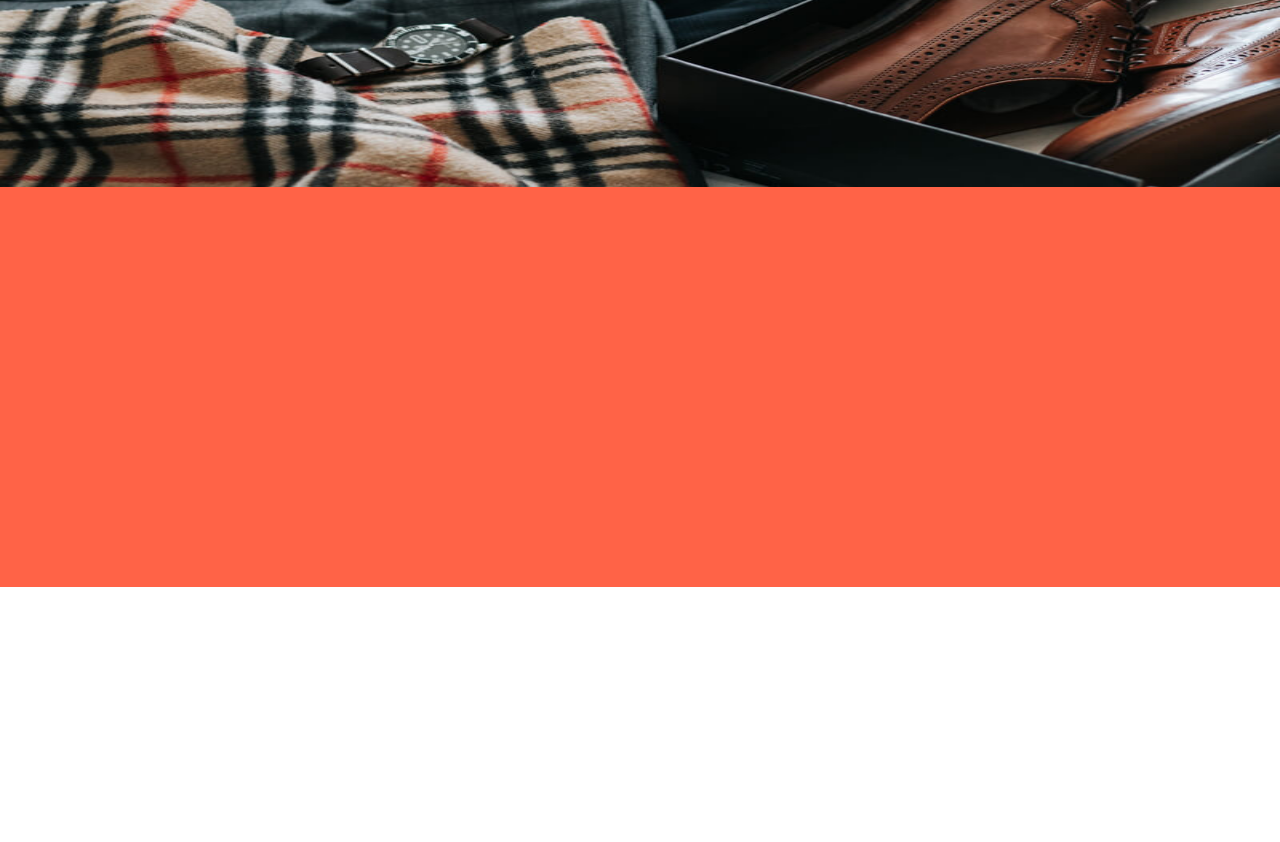
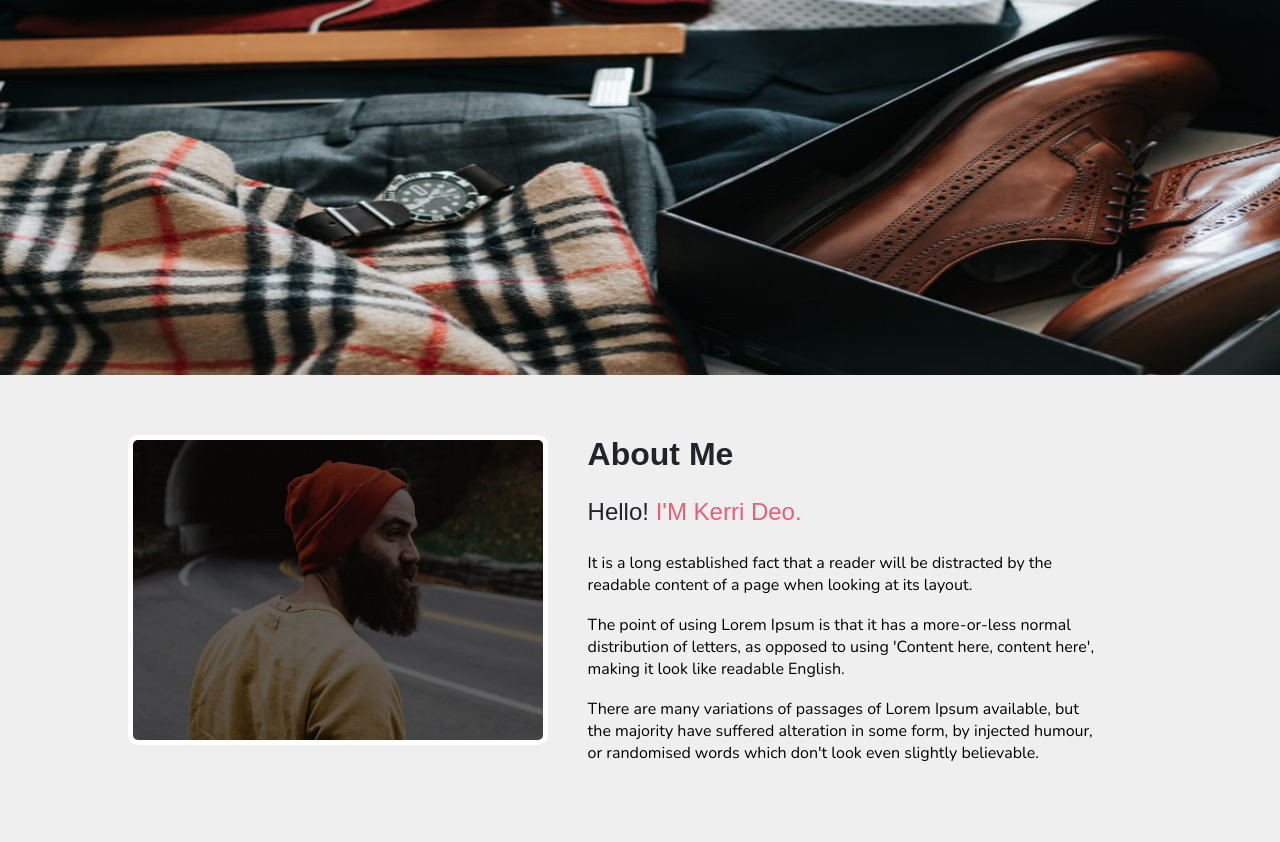
Before and after one commit to ahmedabdelrahman00/kerri, a plain HTML site: page index.html in a window 1280 px wide. Shown: the part 1456-2298 px from the top of the page. Before the commit the page ends 2043 px from the top, so only its background shows below. Drawn offline with nearby package versions, Linux system fonts and the light colour scheme.

Commit message:
add new section

```diff
--- a/index.html
+++ b/index.html
@@ -71,13 +71,29 @@
 
     </div><!--blog section-->
 
-    <div id="overlay">
+    <div id="overlay"></div><!--overlay-->
 
-    </div><!--overlay-->
 
-    <div class="test">
+
+    <div id="about">
+        <div class="container">
+            <div class="about-image">
+                <img src="images/about.jpg" alt="about kiri">
+            </div>
+
+            <div class="about-content">
+                <h3>About Me</h3>
+                <h4>Hello! <span>I'M Kerri Deo.</span></h2>
+                <p>It is a long established fact that a reader will be distracted by the readable content of a page when looking at its layout.</p>
+                <p>The point of using Lorem Ipsum is that it has a more-or-less normal distribution of letters, as opposed to using 'Content here, content here', making it look like readable English.</p>
+                <p>There are many variations of passages of Lorem Ipsum available, but the majority have suffered alteration in some form, by injected humour, or randomised words which don't look even slightly believable.</p>
+            </div>
+            <div class="clear-fix"></div>
+        </div>
 
     </div>
+
+
 </body>
 
 </html>
--- a/style.css
+++ b/style.css
@@ -30,8 +30,10 @@ h1{
 
 #home .navbar{
     background-color: rgba(128, 128, 128, 0.304);
-    padding: 20px 60px;
-    padding-inline: 60px;
+    padding: 20px 0px;
+    position: fixed;
+    z-index: 999;
+    width: 100%;
 }
 
 #home .navbar .image{
@@ -61,7 +63,7 @@ h1{
 
 #home .caption{
     text-align: center;
-    padding-top: 80px;
+   padding-top: 200px;
     color: white;
 }
 
@@ -94,13 +96,14 @@ h1{
 
 #blog{
     background-color: #bdb7b7ba;
-    padding-inline: 20px;
+    /* padding-inline: 20px; */
+    padding: 50px 0px ;
+    padding-bottom: 50px;
     text-align: center;
 }
 
 #blog h2{
     font-size: 50px;
-    padding-top: 20px;
 }
 
 #blog .blog-item{
@@ -112,19 +115,78 @@ h1{
 
 }
 
+#blog p{
+    padding-inline: 15px;
+}
+
 #blog img{
     width: 90%;
-
 }
 
 #overlay{
     background-image: url('images/blog-3.jpg');
-    height: 400px;
+    height: 500px;
     background-size: 100% 100%;
     background-attachment: fixed;
 }
 
-.test{
-    height: 400px;
-    background-color: tomato;
+
+
+#about{
+    width: 100%;
+    background-color: #f0efef;
+
 }
+.container{
+    width: 80%;
+    /* background-color: greenyellow; */
+    margin: auto;
+    padding-block: 60px;
+
+}
+
+#about .about-image{
+ width: 40%;
+ /* background-color: tomato; */
+ float: left;
+ box-sizing: border-box;
+}
+
+#about .about-image img{
+    width: 100%;
+    border: 5px solid white;
+    border-radius: 10px;
+}
+
+#about .about-content{
+    width: 60%;
+ /* background-color: blue; */
+ box-sizing: border-box;
+ float: left;
+ padding-inline: 50px;
+}
+
+#about .about-content h3{
+    font-family: Montserrat, sans-serif;
+    font-size: 32px;
+    font-weight: 700;
+    line-height: 38.4px;
+    color:rgb(33, 37, 41);
+}
+
+#about .about-content h4{
+    font-family: Montserrat, sans-serif;
+    font-size: 24px;
+    font-weight: 500;
+    line-height: 28.4px;
+    color:rgb(33, 37, 41);
+   padding-block: 25px;
+}
+
+#about .about-content span{
+    color:rgb(230, 95, 120);
+}
+
+#about .about-content p{
+    padding-bottom: 18px;
+}
```
